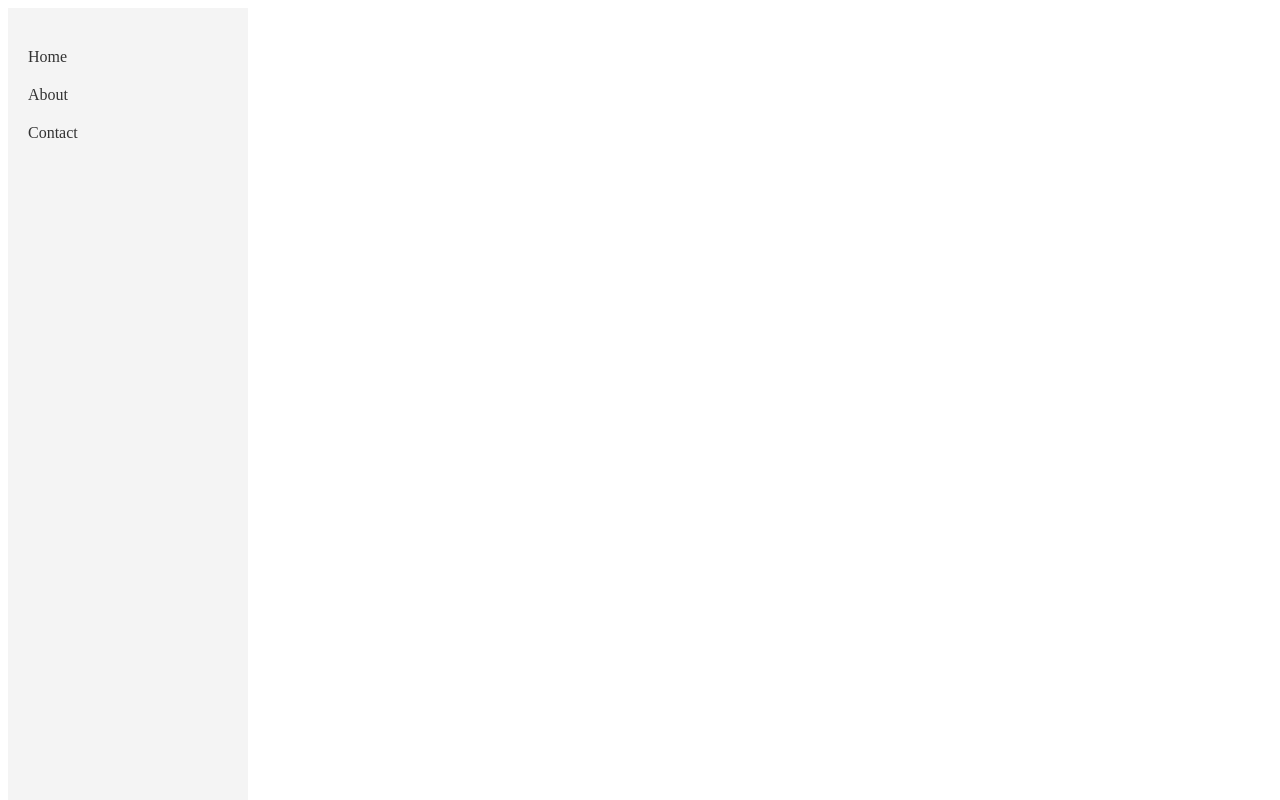
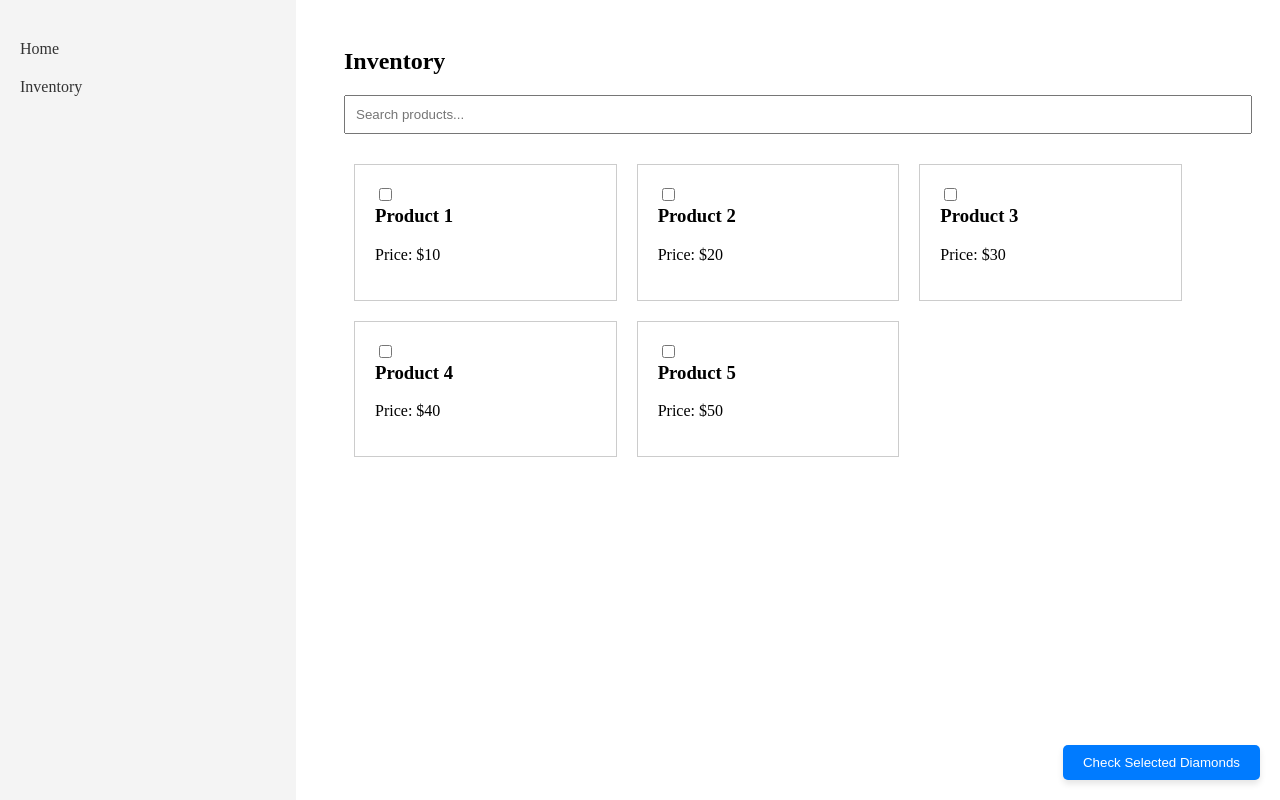
Before and after one commit to 24046416G/Dapp-Project, a React app in the folder front-end/: page / in a window 1280 px wide. Built offline with nearby package versions, Linux system fonts and the light colour scheme.

Commit message:
Inventory

```diff
--- /dev/null
+++ b/front-end/src/components/Inventory/Index.jsx
@@ -0,0 +1,68 @@
+import React, { useState } from 'react';
+import '../../css/inventory.css';
+
+const productsData = [
+  { id: 1, name: 'Product 1', price: 10 },
+  { id: 2, name: 'Product 2', price: 20 },
+  { id: 3, name: 'Product 3', price: 30 },
+  { id: 4, name: 'Product 4', price: 40 },
+  { id: 5, name: 'Product 5', price: 50 },
+];
+
+const Inventory = () => {
+    const [searchTerm, setSearchTerm] = useState('');
+    const [selectedProducts, setSelectedProducts] = useState([]);
+
+    const handleSearchChange = (event) => {
+        setSearchTerm(event.target.value);
+    };
+
+    const handleCheckboxChange = (productId) => {
+        setSelectedProducts((prevSelectedProducts) => {
+            if (prevSelectedProducts.includes(productId)) {
+                return prevSelectedProducts.filter((id) => id !== productId);
+            } else {
+                return [...prevSelectedProducts, productId];
+            }
+        });
+    };
+
+    const handleButtonClick = () => {
+        alert(`Selected products: ${selectedProducts.join(', ')}`);
+    };
+
+    const filteredProducts = productsData.filter((product) =>
+        product.name.toLowerCase().includes(searchTerm.toLowerCase())
+    );
+
+    return (
+        <div>
+            <h2>Inventory</h2>
+            <input
+                type="text"
+                placeholder="Search products..."
+                value={searchTerm}
+                onChange={handleSearchChange}
+                className="search-bar"
+            />
+            <div className="products">
+                {filteredProducts.map((product) => (
+                    <div key={product.id} className="product-card">
+                        <input
+                            type="checkbox"
+                            checked={selectedProducts.includes(product.id)}
+                            onChange={() => handleCheckboxChange(product.id)}
+                        />
+                        <h3>{product.name}</h3>
+                        <p>Price: ${product.price}</p>
+                    </div>
+                ))}
+            </div>
+            <button onClick={handleButtonClick} className="make-jewelry-button">
+                Check Selected Diamonds
+            </button>
+        </div>
+    );
+};
+
+export default Inventory;
--- a/front-end/src/components/LoginTable/Index.jsx
+++ b/front-end/src/components/LoginTable/Index.jsx
@@ -10,9 +10,9 @@ function Index() {
   };
 
   return (
-    <div className="app-container">
-      {isLogin ? <Login onSwitch={toggleForm} /> : <Register onSwitch={toggleForm} />}
-    </div>
+      <div className="app-container">
+        {isLogin ? <Login onSwitch={toggleForm} /> : <Register onSwitch={toggleForm} />}
+      </div>
   );
 }
 
--- a/front-end/src/components/SideBar/Index.jsx
+++ b/front-end/src/components/SideBar/Index.jsx
@@ -10,10 +10,7 @@ const Sidebar = () => {
                     <Link to="/">Home</Link>
                 </li>
                 <li>
-                    <Link to="/about">About</Link>
-                </li>
-                <li>
-                    <Link to="/contact">Contact</Link>
+                    <Link to="/inventory">Inventory</Link>
                 </li>
             </ul>
         </div>
--- /dev/null
+++ b/front-end/src/css/inventory.css
@@ -0,0 +1,47 @@
+/* inventory.css */
+.search-bar {
+    width: 100%;
+    padding: 10px;
+    margin-bottom: 20px;
+    box-sizing: border-box;
+  }
+
+  .products {
+    display: flex;
+    flex-wrap: wrap;
+  }
+
+  .product-card {
+    border: 1px solid #ccc;
+    padding: 20px;
+    margin: 10px;
+    width: calc(33.333% - 40px);
+    box-sizing: border-box;
+    transition: box-shadow 0.3s ease;
+  }
+
+  .product-card:hover {
+    box-shadow: 0 4px 8px rgba(0, 0, 0, 0.1);
+  }
+
+  .product-card h3 {
+    margin-top: 0;
+  }
+
+  .make-jewelry-button {
+    position: absolute;
+    bottom: 20px;
+    right: 20px;
+    padding: 10px 20px;
+    background-color: #007bff;
+    color: white;
+    border: none;
+    border-radius: 5px;
+    cursor: pointer;
+    box-shadow: 0 4px 6px rgba(0, 0, 0, 0.1);
+    transition: background-color 0.3s ease;
+  }
+
+  .make-jewelry-button:hover {
+    background-color: #0056b3;
+  }
--- a/front-end/src/css/sidebar.css
+++ b/front-end/src/css/sidebar.css
@@ -1,10 +1,12 @@
 /* sidebar.css */
 .sidebar {
-  width: 200px;
+  width: 20%;
   height: 100vh;
   background-color: #f4f4f4;
   padding: 20px;
   position: fixed;
+  top: 0;
+  left: 0;
 }
 
 .sidebar ul {
--- a/front-end/src/index.jsx
+++ b/front-end/src/index.jsx
@@ -1,8 +1,8 @@
 import React from 'react'
 import { createRoot } from 'react-dom/client';
-import LoginTable from "./components/LoginTable/Index.jsx"
 import { BrowserRouter as Router, Route, Routes, Link } from 'react-router-dom';
 import Sidebar from './components/SideBar/Index.jsx';
+import Inventory from './components/Inventory/Index.jsx';
 
 function main(){
     const root = createRoot(document.getElementById("app"));
@@ -10,11 +10,12 @@ function main(){
         <Router>
             <div style={{ display: 'flex' }}>
                 <Sidebar />
-                    <div style={{ marginLeft: '200px', padding: '20px', width: '100%' }}>
-                        <Routes>
-                            <Route exact path="/" component={<LoginTable />} />
-                        </Routes>
-                    </div>
+                <div style={{ marginLeft: '25%', padding: '20px', width: '75%' }}>
+                    <Routes>
+                        <Route path="/" element={<Inventory />} />
+                        <Route path="/inventory" element={<Inventory />} />
+                    </Routes>
+                </div>
             </div>
         </Router>
     );
```
